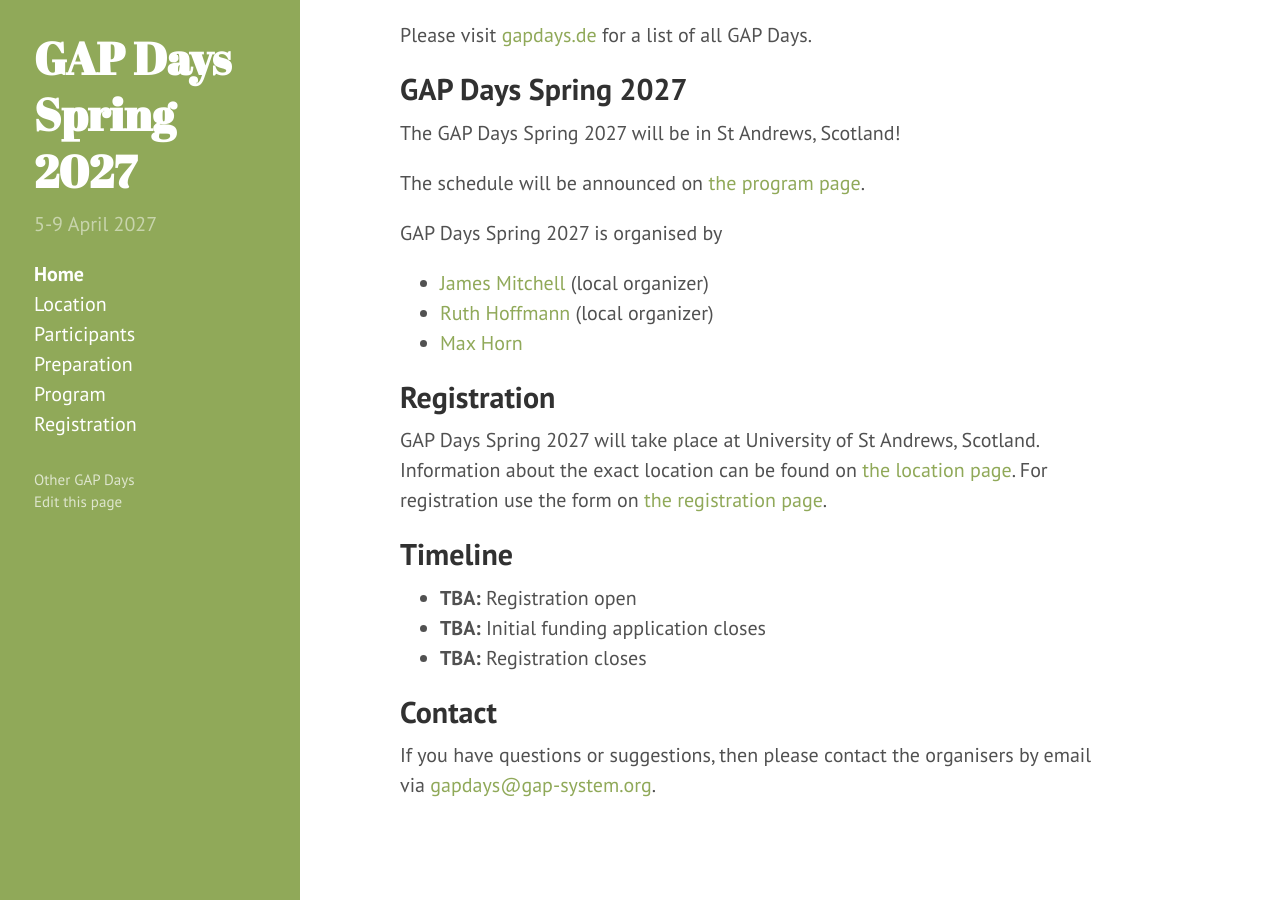
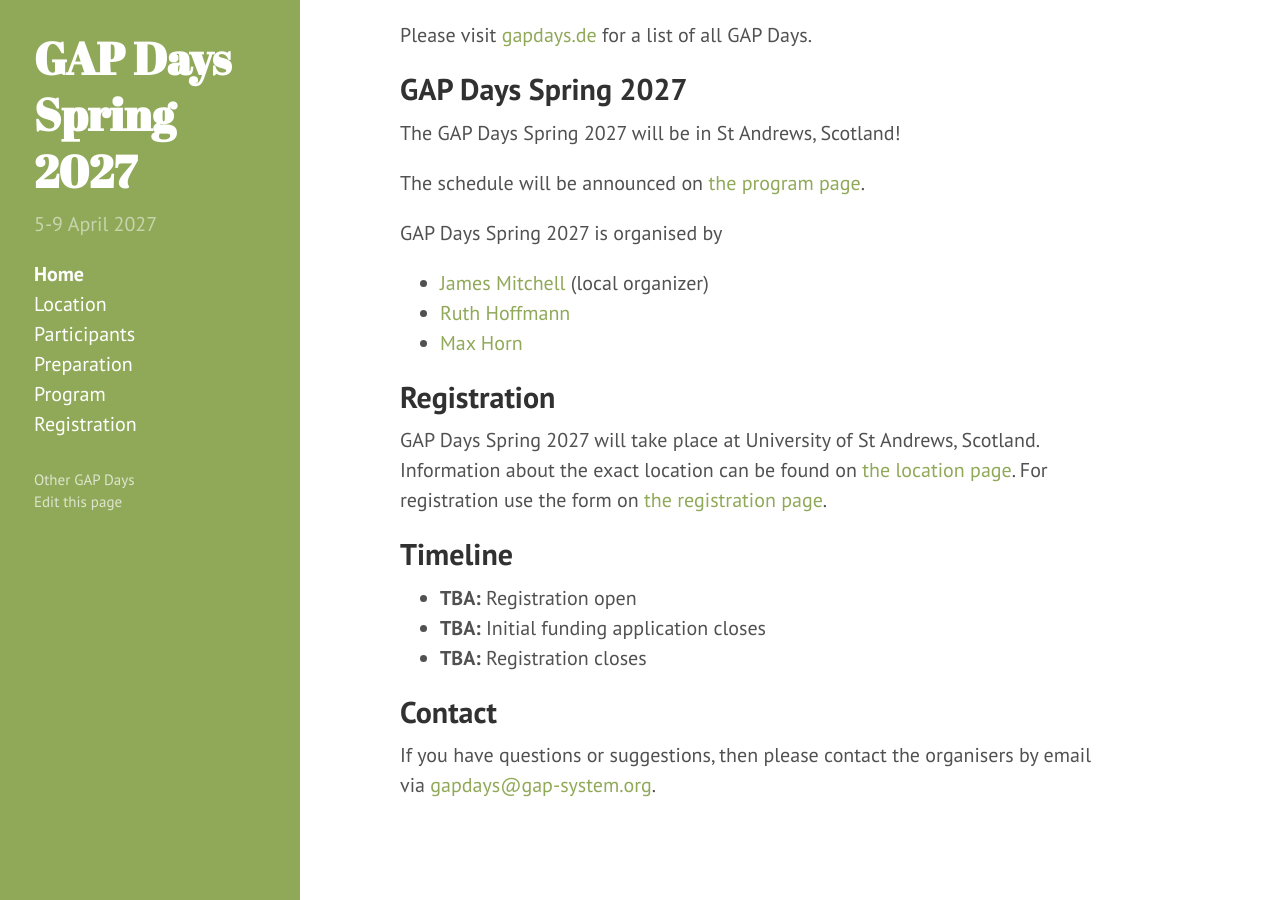
Before and after one commit to gapdays/gapdays2027-spring, a Jekyll site: the page built from index.md, in a window 1280 px wide and 900 px high, scrolled down 669 px. Built offline with Jekyll 4.4.1, drawn with Linux system fonts in a browser that asks for light colours.

Commit message:
Ruth is not locally organizing

```diff
--- a/index.md
+++ b/index.md
@@ -33,7 +33,7 @@ The schedule will be announced on [the program page]({{ site.baseurl }}/program)
 {{site.title}} is organised by
 
 * [James Mitchell](https://jdbm.me) (local organizer)
-* [Ruth Hoffmann](https://www.st-andrews.ac.uk/computer-science/people/rh347/) (local organizer)
+* [Ruth Hoffmann](https://www.st-andrews.ac.uk/computer-science/people/rh347/)
 * [Max Horn](https://www.quendi.de/en/math)
 
 ## Registration
```
